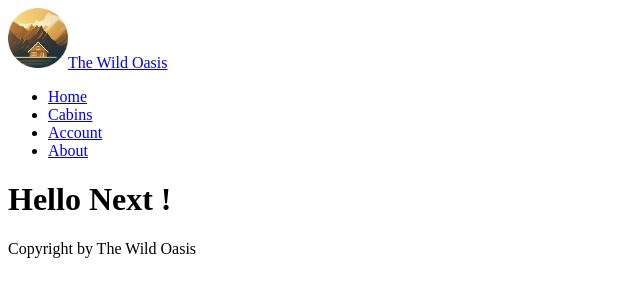
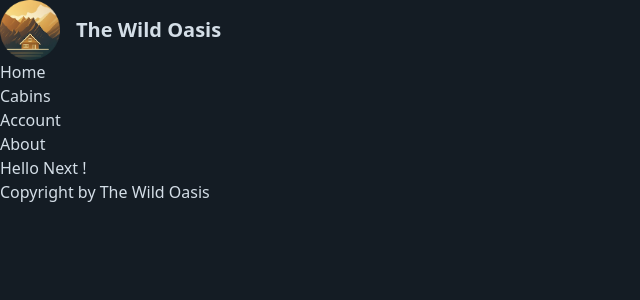
Before and after one commit to sibilr064/wildoasis_website, a Next.js app: page / in a window 1280 px wide. Shown: the top 300 px of the page, without its empty margins (0-640 px from the left). Built offline with nearby package versions, Linux system fonts and the light colour scheme.

Commit message:
started tailwindCSS

```diff
--- a/app/_styles/globals.css
+++ b/app/_styles/globals.css
@@ -2,7 +2,7 @@
 @tailwind components;
 @tailwind utilities;
 
-@layer components {
+/* @layer components {
   .spinner {
     margin: 3.2rem auto 1.6rem;
     width: 60px;
@@ -31,9 +31,9 @@
 }
 
 /* For data picker */
-.rdp {
+/* .rdp {
   --rdp-cell-size: 32px !important;
   --rdp-accent-color: theme('colors.accent.500') !important;
   --rdp-background-color: theme('colors.accent.600') !important;
   margin: 0 !important;
-}
+}  */
--- a/app/layout.js
+++ b/app/layout.js
@@ -5,10 +5,12 @@
   title: "Wild Oasis",
 };
 
+import "@/app/_styles/globals.css";
+
 export default function RootLayout({ children }) {
   return (
     <html lang="en">
-      <body>
+      <body className="bg-primary-950 text-primary-100 min-h-screen">
         <header>
           <Logo />
           <Navigation />
--- a/tailwind.config.js
+++ b/tailwind.config.js
@@ -7,10 +7,33 @@
   ],
   theme: {
     extend: {
-      backgroundImage: {
-        "gradient-radial": "radial-gradient(var(--tw-gradient-stops))",
-        "gradient-conic":
-          "conic-gradient(from 180deg at 50% 50%, var(--tw-gradient-stops))",
+      colors: {
+        primary: {
+          50: "#E1E8EF",
+          100: "#D4DEE7",
+          200: "#B7C7D7",
+          300: "#99B0C7",
+          400: "#7C99B6",
+          500: "#5E82A6",
+          600: "#4C6B8A",
+          700: "#3C546C",
+          800: "#2C3D4F",
+          900: "#1B2631",
+          950: "#141C24",
+        },
+        accent: {
+          50: "#FAF5F0",
+          100: "#F4ECE1",
+          200: "#E8D6BF",
+          300: "#DDC2A2",
+          400: "#D2AF84",
+          500: "#C69963",
+          600: "#B78343",
+          700: "#926835",
+          800: "#6C4D28",
+          900: "#4B351B",
+          950: "#382814",
+        },
       },
     },
   },
```
Also changed, not shown: app/_lib/data-service.js (+43 -43 lines), package.json (+6 -5 lines), 1 other file (tests, documents, lock files or other folders).
